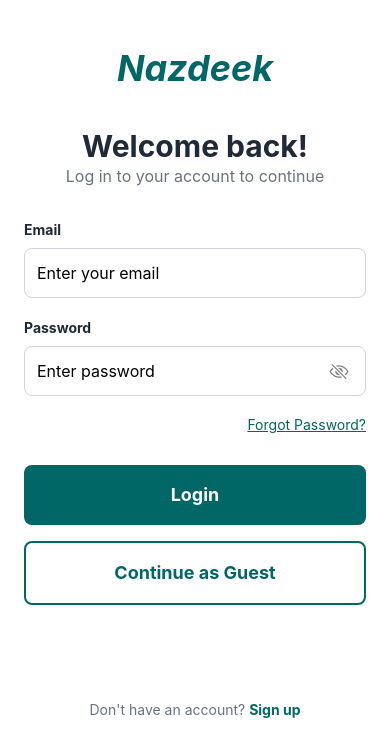
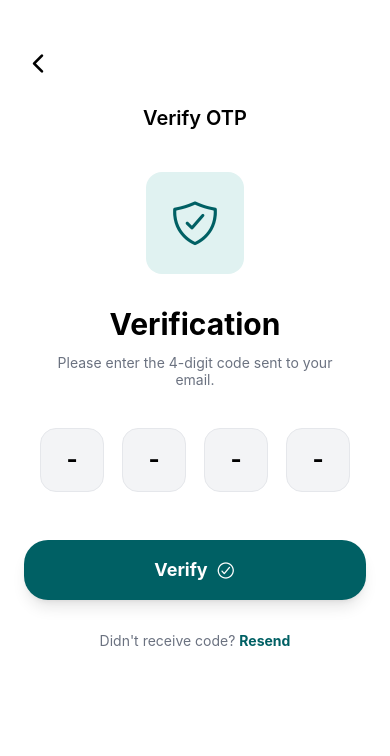
Before and after one commit to hamza-1897/Nazdeek-FYP, a React Native app in the folder mobile-app/: screen /VerifyOTP in a window 390 px wide. Shown: the top 756 px of the page. Built offline with nearby package versions, Linux system fonts and the light colour scheme.

Commit message:
Forgot Password screen is created

```diff
--- a/mobile-app/Navigation/auth-navigation.js
+++ b/mobile-app/Navigation/auth-navigation.js
@@ -2,6 +2,8 @@ import React from 'react';
 import { createNativeStackNavigator } from '@react-navigation/native-stack';
 import LoginScreen from '../screens/loginScreen';
 import SignupScreen from '../screens/signupScreen';
+import ForgotPassword from '../screens/forgotPassword'; // New Screen
+import VerifyOTP from '../screens/verifyOTP'; // New Screen
 
 const Stack = createNativeStackNavigator();
 
@@ -12,7 +14,9 @@ const AuthNavigation = () => {
       screenOptions={{ headerShown: false }}
     >
       <Stack.Screen name="Login" component={LoginScreen} />
-      <Stack.Screen name="SignUp" component={SignupScreen} />
+      <Stack.Screen name="Signup" component={SignupScreen} />
+      <Stack.Screen name="ForgotPassword" component={ForgotPassword} />
+      <Stack.Screen name="VerifyOTP" component={VerifyOTP} />
     </Stack.Navigator>
   );
 };
--- /dev/null
+++ b/mobile-app/screens/forgotPassword.js
@@ -0,0 +1,49 @@
+import React from 'react';
+import { View, Text, TextInput, TouchableOpacity } from 'react-native';
+import { Ionicons } from '@expo/vector-icons';
+
+const ForgotPassword = ({ navigation }) => {
+  return (
+    <View className="flex-1 bg-white px-6 justify-center">
+
+      <View className="items-center mb-8">
+        <View className="bg-[#E0F2F1] p-6 rounded-full">
+          <Ionicons name="lock-open-outline" size={50} color="#006064" />
+        </View>
+      </View>
+
+
+      <Text className="text-3xl font-bold text-gray-900 text-center mb-2">Forgot Password?</Text>
+      <Text className="text-gray-500 text-center mb-10 leading-5">
+        Enter your registered email below to receive a password reset OTP.
+      </Text>
+
+
+      <Text className="text-gray-900 font-bold mb-2 ml-1">Email Address</Text>
+      <View className="flex-row items-center border border-gray-300 rounded-2xl px-4 py-3 mb-8">
+        <Ionicons name="mail-outline" size={20} color="#9CA3AF" />
+        <TextInput
+          placeholder="Enter your email"
+          className="flex-1 ml-3 text-gray-700"
+          keyboardType="email-address"
+        />
+      </View>
+
+
+      <TouchableOpacity
+        className="bg-[#006064] py-4 rounded-3xl shadow-lg items-center"
+        onPress={() => navigation.navigate('VerifyOTP')}
+      >
+        <Text className="text-white font-bold text-lg">Get OTP</Text>
+      </TouchableOpacity>
+
+
+      <TouchableOpacity className="mt-10 flex-row justify-center items-center" onPress={() => navigation.goBack()}>
+        <Ionicons name="arrow-back" size={18} color="#006064" />
+        <Text className="text-[#006064] font-bold ml-2">Back to Login</Text>
+      </TouchableOpacity>
+    </View>
+  );
+};
+
+export default ForgotPassword;
--- a/mobile-app/screens/loginScreen.js
+++ b/mobile-app/screens/loginScreen.js
@@ -1,7 +1,6 @@
 import React, { useState } from 'react';
 import { View, Text, TextInput, TouchableOpacity, SafeAreaView } from 'react-native';
 import { Ionicons } from '@expo/vector-icons';
-import { styled } from 'nativewind'; // Nativewind classes handle karne ke liye
 
 const LoginScreen = ({ navigation }) => {
   const [email, setEmail] = useState('');
@@ -12,11 +11,12 @@ const LoginScreen = ({ navigation }) => {
     <SafeAreaView className="flex-1 bg-white">
       <View className="px-6 pt-12">
 
-
+        {/* Logo Section */}
         <Text className="text-4xl font-bold text-[#006666] text-center italic mb-10">
           Nazdeek
         </Text>
 
+        {/* Welcome Text */}
         <Text className="text-3xl font-bold text-center text-gray-800">
           Welcome back!
         </Text>
@@ -24,7 +24,7 @@ const LoginScreen = ({ navigation }) => {
           Log in to your account to continue
         </Text>
 
-
+        {/* Email Input */}
         <View className="mb-5">
           <Text className="text-sm font-bold mb-2 text-gray-800">Email</Text>
           <TextInput
@@ -36,7 +36,7 @@ const LoginScreen = ({ navigation }) => {
           />
         </View>
 
-
+        {/* Password Input */}
         <View className="mb-5">
           <Text className="text-sm font-bold mb-2 text-gray-800">Password</Text>
           <View className="flex-row items-center border border-gray-300 rounded-lg pr-4">
@@ -57,27 +57,34 @@ const LoginScreen = ({ navigation }) => {
           </View>
         </View>
 
-
-        <TouchableOpacity className="self-end mb-8">
-          <Text className="text-[#006666] underline">Forgot Password?</Text>
+        {/* Forgot Password Link - LINKED HERE */}
+        <TouchableOpacity
+          className="self-end mb-8"
+          onPress={() => navigation.navigate('ForgotPassword')}
+        >
+          <Text className="text-[#006666] underline font-bold">Forgot Password?</Text>
         </TouchableOpacity>
 
-
+        {/* Login Button */}
         <TouchableOpacity
           className="bg-[#006666] p-4 rounded-lg items-center mb-4"
-          onPress={() => navigation.navigate('Home')}
+          onPress={() => {
+            // Yahan bad mein hum backend logic lagayenge
+            alert("Login logic will be here!");
+          }}
         >
           <Text className="text-white text-lg font-bold">Login</Text>
         </TouchableOpacity>
 
+        {/* Guest Button */}
         <TouchableOpacity className="border-2 border-[#006666] p-4 rounded-lg items-center">
           <Text className="text-[#006666] text-lg font-bold">Continue as Guest</Text>
         </TouchableOpacity>
 
-
+        {/* Sign Up Link - LINKED HERE (Make sure name matches AuthNavigation) */}
         <View className="flex-row justify-center mt-24">
           <Text className="text-gray-500">Don't have an account? </Text>
-          <TouchableOpacity onPress={() => navigation.navigate('SignUp')}>
+          <TouchableOpacity onPress={() => navigation.navigate('Signup')}>
             <Text className="text-[#006666] font-bold">Sign up</Text>
           </TouchableOpacity>
         </View>
--- /dev/null
+++ b/mobile-app/screens/verifyOTP.js
@@ -0,0 +1,59 @@
+import React from 'react';
+import { View, Text, TextInput, TouchableOpacity } from 'react-native';
+import { Ionicons } from '@expo/vector-icons';
+
+const VerifyOTP = ({ navigation }) => {
+  return (
+    <View className="flex-1 bg-white px-6 pt-12">
+
+      <TouchableOpacity onPress={() => navigation.goBack()} className="mb-6">
+        <Ionicons name="chevron-back" size={28} color="black" />
+      </TouchableOpacity>
+
+      <Text className="text-center text-xl font-semibold mb-10">Verify OTP</Text>
+
+
+      <View className="items-center mb-8">
+        <View className="bg-[#E0F2F1] p-6 rounded-2xl">
+          <Ionicons name="shield-checkmark-outline" size={50} color="#006064" />
+        </View>
+      </View>
+
+
+      <Text className="text-3xl font-bold text-center mb-3">Verification</Text>
+      <Text className="text-gray-500 text-center px-6 mb-10">
+        Please enter the 4-digit code sent to your email.
+      </Text>
+
+
+      <View className="flex-row justify-between px-4 mb-12">
+        {[1, 2, 3, 4].map((index) => (
+          <View key={index} className="w-16 h-16 bg-[#F3F4F6] border border-gray-200 rounded-2xl items-center justify-center">
+            <TextInput
+              maxLength={1}
+              keyboardType="number-pad"
+              className="text-2xl font-bold text-center w-full"
+              placeholder="-"
+            />
+          </View>
+        ))}
+      </View>
+
+
+      <TouchableOpacity className="bg-[#006064] py-4 rounded-3xl shadow-lg flex-row justify-center items-center">
+        <Text className="text-white font-bold text-lg mr-2">Verify</Text>
+        <Ionicons name="checkmark-circle-outline" size={20} color="white" />
+      </TouchableOpacity>
+
+
+      <View className="mt-8 flex-row justify-center">
+        <Text className="text-gray-500">Didn't receive code? </Text>
+        <TouchableOpacity>
+          <Text className="text-[#006064] font-bold">Resend</Text>
+        </TouchableOpacity>
+      </View>
+    </View>
+  );
+};
+
+export default VerifyOTP;
```
